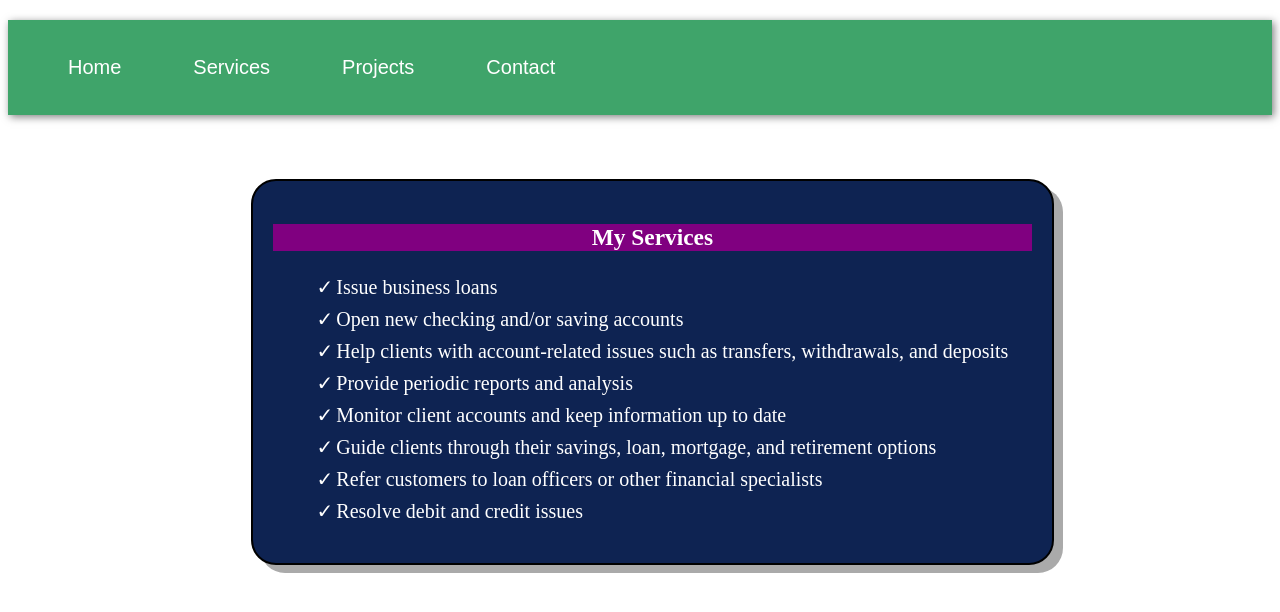
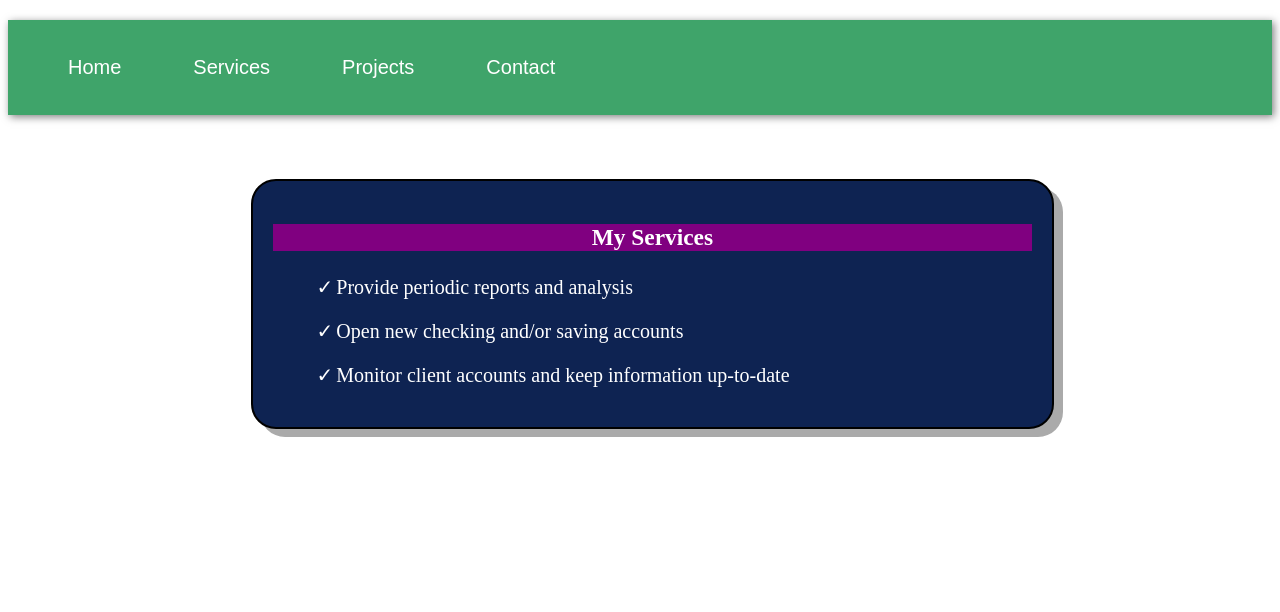
Before and after one commit to KyleSowers/my-appD280, an Angular app: page /services in a window 1280 px wide. Shown: the top 612 px of the page. Built offline with nearby package versions, Linux system fonts and the light colour scheme.

Commit message:
Adds multiple directives (NgFor & NgIf) for the ServicesHomeComponent.

```diff
--- a/src/app/services-home/services-home.component.html
+++ b/src/app/services-home/services-home.component.html
@@ -1,6 +1,6 @@
 <div class="myServices">
   <h3 appHighlight class="bussinessCardTitle">My Services</h3>
-  <ul>
-    <li *ngFor="let bankingService of bankingServices">{{bankingService}}</li>
+  <ul *ngFor="let bankingService of bankingServices">
+    <li *ngIf="bankingService.years > 2">{{bankingService.type}}</li>
   </ul>
 </div>
--- a/src/app/services-home/services-home.component.ts
+++ b/src/app/services-home/services-home.component.ts
@@ -1,23 +1,37 @@
 import { Component, OnInit} from '@angular/core';
 import { HighlightDirective } from './highlight.directive';
-import { NgFor } from '@angular/common';
+import { NgFor, NgIf } from '@angular/common';
 
 @Component({
   selector: 'app-services-home',
   standalone: true,
-  imports: [HighlightDirective, NgFor],
+  imports: [HighlightDirective, NgFor, NgIf],
   templateUrl: './services-home.component.html',
   styleUrl: './services-home.component.css'
 })
 export class ServicesHomeComponent implements OnInit{
-  bankingServices = ['Issue business loans',
-    'Open new checking and/or saving accounts',
-    'Help clients with account-related issues such as transfers, withdrawals, and deposits',
-    'Provide periodic reports and analysis',
-    'Monitor client accounts and keep information up to date',
-    'Guide clients through their savings, loan, mortgage, and retirement options',
-    'Refer customers to loan officers or other financial specialists',
-    'Resolve debit and credit issues'];
+  bankingServices: any[] = [
+    {
+      "type": "Issue business loans",
+      "years": 2
+    },
+    {
+      "type": "Provide periodic reports and analysis",
+      "years": 7
+    },
+    {
+      "type": "Open new checking and/or saving accounts",
+      "years": 5
+    },
+    {
+      "type": "Monitor client accounts and keep information up-to-date",
+      "years": 3
+    },
+    {
+      "type": "Resolve debit and credit issues",
+      "years": 2
+    }
+  ];
 
   ngOnInit(): void { }
 }
```
